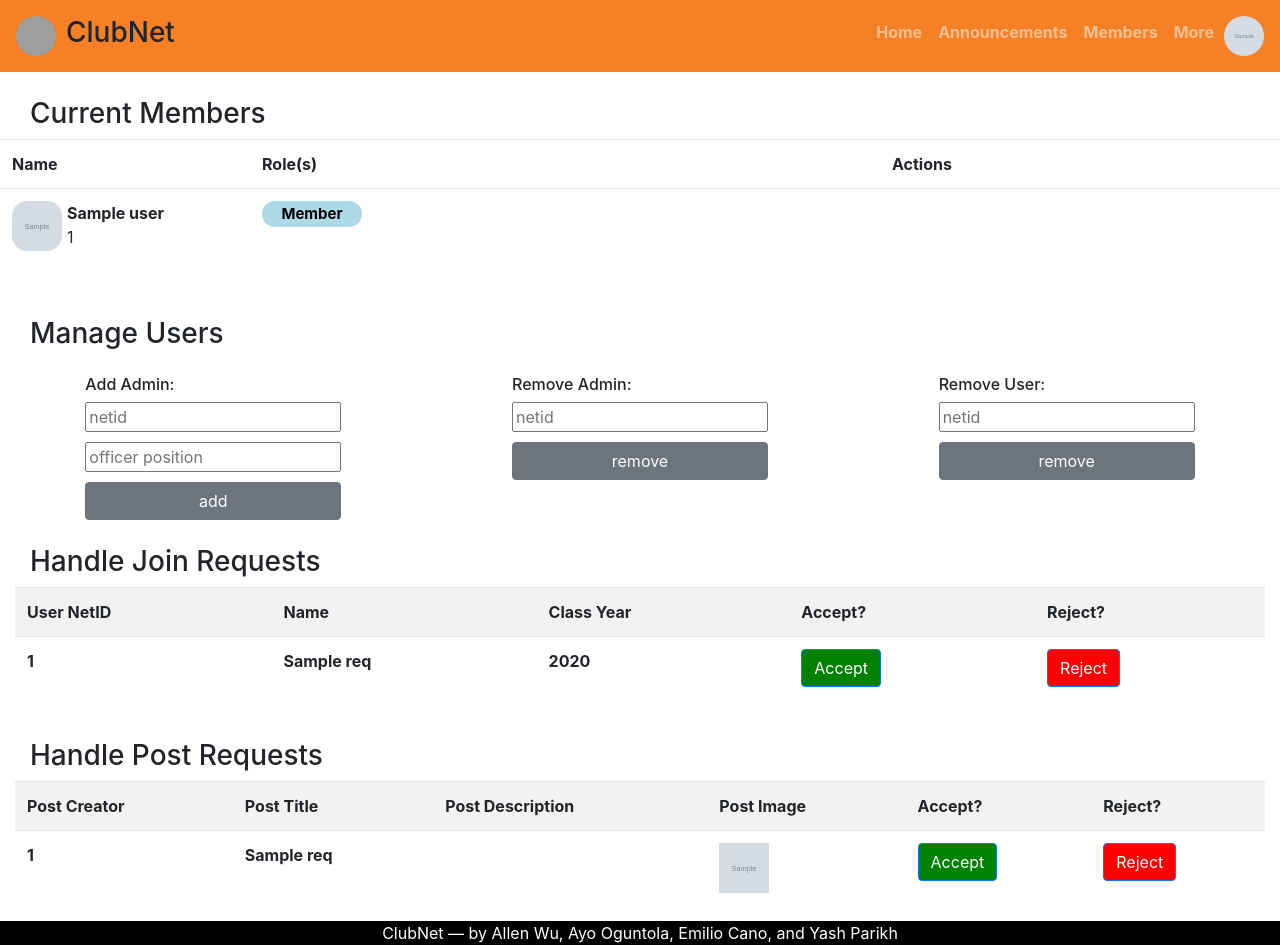
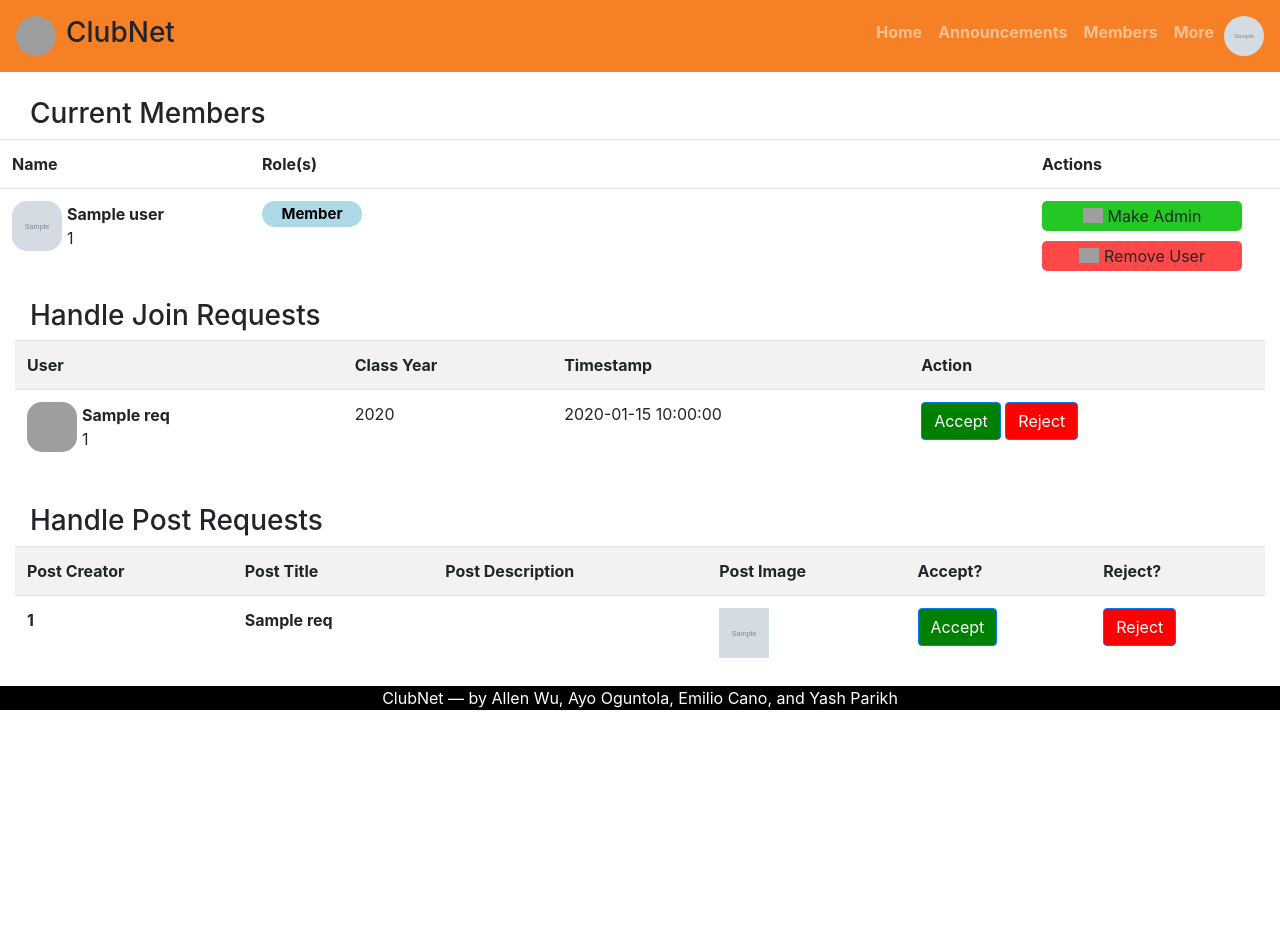
Before and after one commit to milan-sastry/ClubNet, a Flask app: template templates/admin.html in a window 1280 px wide. After the commit the page ends 710 px from the top, so only its background shows below. Run offline with Flask 2, Linux system fonts and the light colour scheme; the template is opened without the code that fills it: most values are stand-ins (such as "Sample title", 1, 10 or a date in 2020); grey boxes marked "Sample" are stand-in pictures; lists and menus that the app fills with data are empty; some libraries are stand-ins or nearby versions; grey boxes are pictures that could not be loaded.

Commit message:
Admin page overhaul

```diff
--- a/static/styles/main.css
+++ b/static/styles/main.css
@@ -40,6 +40,14 @@ background-color: white;
   .nav-masthead {
     float: right;
   }
+}
+
+.modal {
+  display: none;
+  position: absolute;
+  width: 100%;
+  height: 100%;
+  background-color: rgba(0,0,0,0.4);
 }
 
 
--- a/templates/admin.html
+++ b/templates/admin.html
@@ -33,6 +33,7 @@
       </header>
     </div>
     <!--  -->
+
     <div class="d-flex flex-column">
       <!-- Header -->
       <div style="margin-top: 25px;">
@@ -47,16 +48,16 @@
           <tr>
             <th style="width: 250px;">Name</th>
             <th>Role(s)</th>
-            <th style="width: 400px;">Actions</th>
+            <th style="width: 250px;">Actions</th>
           </tr>
           {% for user in members %}
           <tr>
             <td>
-              <div class="d-flex flex-row">
+              <div style="cursor: pointer" onclick="window.location='/profile?net_id={{user.get_user_id()}}';" class="d-flex flex-row align-items-center">
                 <img style="width: 50px; height: 50px; border-radius: 15px; object-fit: cover;" src={{user.get_profile_image_url()}}>
-                <div style="margin-left: 5px" class="d-flex flex-column justify-content-center">
-                  <b>{{user.get_name()}}</b>
-                  <p style="display: inline-block;">{{user.get_user_id()}}</p>
+                <div style="margin-left: 5px;" class="d-flex flex-column justify-content-center">
+                  <b class="d-flex align-items-center">{{user.get_name()}}</b>
+                  <span style="display: inline;">{{user.get_user_id()}}</span>
                 </div>
               </div>
             </td>
@@ -73,10 +74,39 @@
               </div>
             </td>
             <td>
-              <div>
-                <!-- <button class="btn btn-primary">Make Admin</button>
-                <button class="btn btn-danger">Remove Admin</button>
-                <button class="btn btn-danger">Remove User</button> -->
+              <div class="d-flex flex-column">
+                {% if user.isAdmin %}
+                  <!-- remove user button -->
+                  <form action="admin/remove_user" method = "POST" class="d-flex flex-column">
+                    <input type="hidden" value="{{user.get_user_id()}}" style="margin-bottom: 10px;" class="text" name="user_id" placeholder="netid"></input>
+                    <button style="cursor: hover; width: 200px; height: 30px; background-color: rgb(255, 73, 73); border-radius: 5px; margin-top: 10px;" class="btn d-flex flex-row align-items-center justify-content-center">
+                      <img style="width: 20px; height: 20px; object-fit: contain;" src="https://www.iconpacks.net/icons/1/free-trash-icon-347-thumb.png">
+                      <span style="margin-left: 5px;">Remove User</span>
+                    </button>
+                  </form>
+                  <!-- remove admin button -->
+                  <form action="admin/remove_admin" method = "POST" class="d-flex flex-column">
+                    <input type="hidden" value="{{user.get_user_id()}}" class="text" name="user_id" placeholder="netid">
+                    <button style="cursor: hover; width: 200px; height: 30px; background-color: orange; border-radius: 5px; margin-top: 10px;" class="btn d-flex flex-row align-items-center justify-content-center">
+                      <img style="width: 20px; height: 20px; object-fit: contain;" src="https://cdn-icons-png.flaticon.com/512/61/61182.png">
+                      <span style="margin-left: 5px;">Remove Admin Role</span>
+                    </button>
+                  </form>
+                {% else %}
+                  <!-- make user an admin button -->
+                  <button onclick="make_admin(name)" name="{{user.get_user_id()}}" style="cursor: hover; width: 200px; height: 30px; background-color: rgb(36, 200, 36); border-radius: 5px;" class="btn d-flex flex-row align-items-center justify-content-center">
+                    <img style="width: 20px; height: 20px; object-fit: contain;" src="https://icons.veryicon.com/png/o/miscellaneous/yuanql/icon-admin.png">
+                    <span style="margin-left: 5px;">Make Admin</span>
+                  </button>
+                  <!-- remove user button -->
+                  <form action="admin/remove_user" method = "POST" class="d-flex flex-column">
+                    <input type="hidden" value="{{user.get_user_id()}}" style="margin-bottom: 10px;" class="text" name="user_id" placeholder="netid"></input>
+                    <button style="cursor: hover; width: 200px; height: 30px; background-color: rgb(255, 73, 73); border-radius: 5px; margin-top: 10px;" class="btn d-flex flex-row align-items-center justify-content-center">
+                      <img style="width: 20px; height: 20px; object-fit: contain;" src="https://www.iconpacks.net/icons/1/free-trash-icon-347-thumb.png">
+                      <span style="margin-left: 5px;">Remove User</span>
+                    </button>
+                  </form>
+                {% endif %}
               </div>
             </td>
 
@@ -84,60 +114,72 @@
       {% endfor %}
           </table>
       </div>
+      <!-- Modal -->
+      <script>
+        const make_admin = user => {
+          let modal = document.getElementById("popup")
+          let container = document.getElementById("popup-container")
+          let ok = document.getElementById("ok")
+          let cancel = document.getElementById("cancel")
+          let netid = document.getElementById("netid")
+          let input = document.getElementById("input")
+          window.onclick = e => {
+            if (e.target == container) {
+              modal.style.display = "none";
+            }
+          }
+          cancel.onclick = () => {
+            modal.style.display = "none";
+          }
+          modal.style.display = "block";
+          netid.value = user;
+        }
+      </script>
+      <div id="popup" style="z-index: 1;" class="modal">
+        <div id="popup-container" style="width: 100%; height: 100%" class="d-flex align-items-center justify-content-center">
+          <div style="background-color: white; padding: 20px; border-radius: 10px" class="d-flex flex-column">
+            <b>Enter the admin's officer position</b>
+            <form action="admin/make_admin" method = "POST">
+              <input type="hidden" class="text" id="netid" name="user_id" placeholder="netid"></input>
+              <input style="width: 100%;" id="input" name="off_pos" placeholder="Officer Position">
+              <div style="margin-top: 10px;" class="d-flex justify-content-around">
+                <button type="submit" id="ok" style="width: 100px;" class="btn btn-primary">OK</button>
+                <button id="cancel" style="width: 100px;" class="btn btn-danger">Cancel</button>
+              </div>
+            </form>
+          </div>
+        </div>
+      </div>
     </div>
 
-
     <!--  -->
-      <br>
-
-      <h3 class="page-title" style="margin-bottom: 25px;">Manage Users</h3>
-      <div class="d-flex flex-row justify-content-around" style="margin-bottom: 25px;">
-        <div class="d-flex flex-column">
-          <h6>Add Admin: </h6>
-          <form action="admin/make_admin" method = "POST" class="d-flex flex-column">
-            <input style="margin-bottom: 10px;" class="text" name="user_id" placeholder="netid"></input>
-            <input style="margin-bottom: 10px;" class="text" name="off_pos" placeholder="officer position"></input>
-            <input class="btn btn-secondary" type="submit" value="add">
-          </form>
-        </div>
-        <div class="d-flex flex-column">
-          <h6>Remove Admin: </h6>
-          <form action="admin/remove_admin" method = "POST" class="d-flex flex-column">
-            <input style="margin-bottom: 10px;" class="text" name="user_id" placeholder="netid"></input>
-            <input class="btn btn-secondary" type="submit" value="remove">
-          </form>
-        </div>
-        <div class="d-flex flex-column">
-          <h6>Remove User: </h6>
-          <form action="admin/remove_user" method = "POST" class="d-flex flex-column">
-            <input style="margin-bottom: 10px;" class="text" name="user_id" placeholder="netid"></input>
-            <input class="btn btn-secondary" type="submit" value="remove">
-          </form>
-        </div>
-      </div>
-
       <h3 class="page-title">Handle Join Requests</h3>
 
       <div class="container-fluid" id="results_table">
         <table class="table table-striped">
           <tr>
-            <th>User NetID</th>
-            <th>Name</th>
+            <th>User</th>
             <th>Class Year</th>
-            <th>Accept?</th>
-            <th>Reject?</th>
+            <th>Timestamp</th>
+            <th>Action</th>
           </tr>
           {% for req in requests%}
           <tr>
-            <th>{{req.get_user_id()}}</th>
-            <th>{{req.get_name()}}</th>
-            <th>{{req.get_year()}}</th>
-            <th>
-                <a href="/admin/accept?user_id={{req.get_user_id()}}" style="background-color: green;" class="btn btn-primary" >Accept</a>
-            </th>
-            <th>
-                <a href="/admin/deny?user_id={{req.get_user_id()}}" style="background-color: red;" class="btn btn-primary" >Reject</a>
-            </th>
+            <td>
+              <div class="d-flex flex-row align-items-center">
+                <img style="width: 50px; height: 50px; border-radius: 15px; object-fit: cover;" src="https://freesvg.org/img/abstract-user-flat-4.png">
+                <div style="margin-left: 5px;" class="d-flex flex-column justify-content-center">
+                  <b class="d-flex align-items-center">{{req.get_name()}}</b>
+                  <span style="display: inline;">{{req.get_user_id()}}</span>
+                </div>
+              </div>
+            </td>
+            <td>{{req.get_year()}}</td>
+            <td>{{req.get_request_timestamp()}}</td>
+            <td>
+              <a href="/admin/accept?user_id={{req.get_user_id()}}" style="background-color: green;" class="btn btn-primary" >Accept</a>
+              <a href="/admin/deny?user_id={{req.get_user_id()}}" style="background-color: red;" class="btn btn-primary" >Reject</a>
+            </td>
           </tr>
       {% endfor %}
           </table>
```
